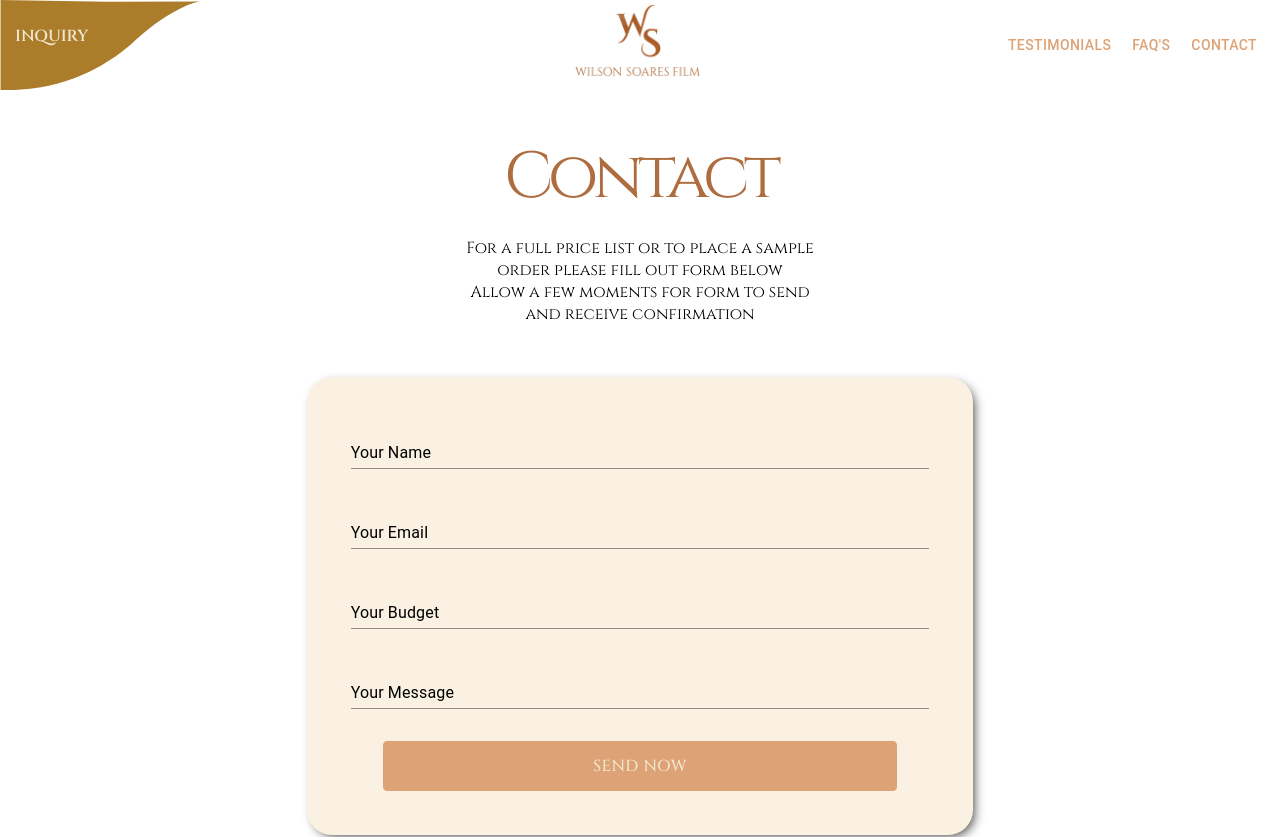
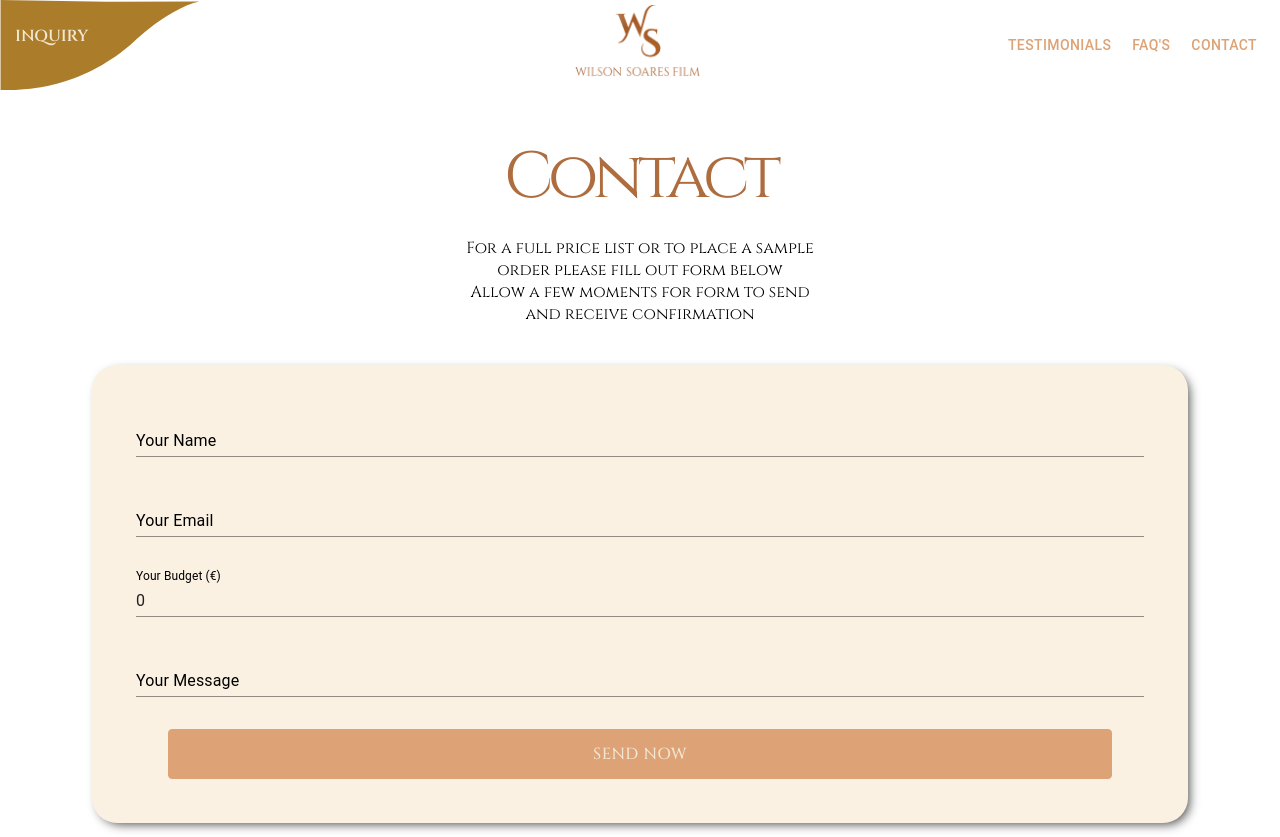
Before and after one commit to Markkex/wsweddings, a Next.js app: page /contact in a window 1280 px wide. Shown: the top 837 px of the page. Built offline with nearby package versions, Linux system fonts and the light colour scheme.

Commit message:
contact forms

```diff
--- a/src/app/contact/page.js
+++ b/src/app/contact/page.js
@@ -37,7 +37,13 @@ export default function Page() {
           </Grid>
         </div>
         <Box>
-          <Contact />
+        <Grid spacing={3}>
+            <Grid xs={0} md={1}></Grid>
+            <Grid xs={12} md={10}>
+            <Contact />
+            </Grid>
+          <Grid xs={0} md={1}></Grid>
+          </Grid>
         </Box>
       </Box>
       <Box></Box>
--- a/src/components/Contact/Contact.js
+++ b/src/components/Contact/Contact.js
@@ -13,14 +13,19 @@ export default function Contact() {
   const [email, setEmail] = useState("");
   const [budget, setBudget] = useState(0);
   const [message, setMessage] = useState("");
+  const [isSent, setIsSent] = useState(false);
 
   const submit = async () => {
+    if (name === "" || email === "" || budget === "" || message === "") {
+      alert("You need to fill all the required fields");
+      return;
+    }
 
     let formData = new FormData();
-    formData.append('name', name)
-    formData.append('email', email)
-    formData.append('budget', budget)
-    formData.append('message', message)
+    formData.append("name", name);
+    formData.append("email", email);
+    formData.append("budget", budget);
+    formData.append("message", message);
     const obj = {
       name: name,
       email: email,
@@ -29,22 +34,24 @@ export default function Contact() {
     };
 
     try {
-      const response = await fetch("/api/contact", {
+      const response = await fetch(
+        "https://api.wilsonsoaresfilm.com/index.php",
+        {
           method: "POST",
           headers: {
-          'Content-Type': 'application/json',
+            "Content-Type": "application/json",
           },
+          mode: "no-cors",
           body: JSON.stringify(obj),
-      });
+        }
+      );
 
-      if (!response.ok) {
-        console.log("falling over");
-        throw new Error(`response status: ${response.status}`);
-      }
-      const responseData = await response.json();
-      console.log(responseData["message"]);
-
-      alert("Message successfully sent");
+      alert("Message successfully sent. We will contact you shortly!");
+      setName("");
+      setEmail("");
+      setBudget("");
+      setMessage("");
+      setIsSent(true);
     } catch (err) {
       console.error(err);
       alert(err);
@@ -52,18 +59,17 @@ export default function Contact() {
   };
 
   return (
-    <Container>
-      <Box p={3} m={5}>
+
+      <Box  m={5}>
         <Grid container spacing={3}>
-          <Grid item xs={0} md={2}></Grid>
           <Grid
             item
             xs={12}
-            md={8}
+            md={12}
             className="contact-container text-align-center"
           >
             <Grid>
-              <Grid m={4} item xs={0} md={12}>
+              <Grid m={4} item xs={12} md={12}>
                 <TextField
                   id="standard-basic"
                   label="Your Name"
@@ -71,27 +77,30 @@ export default function Contact() {
                   fullWidth
                   className="input-color label"
                   onChange={(e) => setName(e.target.value)}
+                  value={name}
                 />
               </Grid>
-              <Grid m={4} item xs={0} md={12}>
+              <Grid m={4} item xs={12} md={12}>
                 <TextField
                   id="standard-basic"
                   label="Your Email"
                   variant="standard"
                   fullWidth
                   onChange={(e) => setEmail(e.target.value)}
+                  value={email}
                 />
               </Grid>
-              <Grid m={4} item xs={0} md={12}>
+              <Grid m={4} item xs={12} md={12}>
                 <TextField
                   id="standard-basic"
-                  label="Your Budget"
+                  label="Your Budget (€)"
                   variant="standard"
                   fullWidth
                   onChange={(e) => setBudget(e.target.value)}
+                  value={budget}
                 />
               </Grid>
-              <Grid m={4} item xs={0} md={12}>
+              <Grid m={4} item xs={12} md={12}>
                 <TextField
                   id="standard-basic"
                   label="Your Message"
@@ -101,19 +110,21 @@ export default function Contact() {
                   maxRows={10}
                   style={{ color: "color: #000" }}
                   onChange={(e) => setMessage(e.target.value)}
+                  value={message}
                 />
               </Grid>
-              <Grid m={4} marginLeft={8} marginRight={8} item xs={0} md={6}>
+              {isSent === false && (
+                <Grid m={4} marginLeft={8} marginRight={8} item xs={12} md={6}>
                   <BootstrapButton className="contact-button" onClick={submit}>
                     SEND NOW
                   </BootstrapButton>
                 </Grid>
+              )}
             </Grid>
           </Grid>
-          <Grid item xs={0} md={2}></Grid>
         </Grid>
       </Box>
-    </Container>
+
   );
 }
 
--- a/src/components/Menu/Menu.js
+++ b/src/components/Menu/Menu.js
@@ -19,7 +19,12 @@ import Image from "next/image";
 import useScrollTrigger from "@mui/material/useScrollTrigger";
 import MenuScrollToChange from "../MenuScrollToChange/MenuScrollToChange";
 import Link from "next/link";
+import { usePathname } from "next/navigation";
+import { useState } from "react";
 
+import Modal from "@mui/material/Modal";
+import Contact from "@/components/Contact/Contact";
+import CancelIcon from '@mui/icons-material/Cancel';
 const pages = [
   {
     name: "Testimonials",
@@ -35,13 +40,25 @@ const pages = [
   },
 ];
 
-import { usePathname } from 'next/navigation'
-
+const style = {
+  position: 'absolute',
+  top: '50%',
+  left: '50%',
+  transform: 'translate(-50%, -50%)',
+  bgcolor: '#FEFBF0',
+  borderRadius: '25px',
+  pt: 4,
+  px: 2,
+  pb: 2,
+};
 
 function ResponsiveAppBar() {
+  const [open, setOpen] = useState(false);
+  const handleOpen = () => setOpen(true);
+  const handleClose = () => setOpen(false);
   const [anchorElNav, setAnchorElNav] = React.useState(null);
   const [anchorElUser, setAnchorElUser] = React.useState(null);
-  const pathname = usePathname()
+  const pathname = usePathname();
 
   const handleOpenNavMenu = (event) => {
     setAnchorElNav(event.currentTarget);
@@ -60,19 +77,19 @@ function ResponsiveAppBar() {
   };
 
   return (
+    <React.Fragment>
       <MenuScrollToChange>
         <AppBar
-        position={pathname === '/' ? "fixed" : "sticky"}
+          position={pathname === "/" ? "fixed" : "sticky"}
           className="transparent-background-color no-padding padding-appbar"
         >
-
           <Toolbar disableGutters>
-
             <Box
+              onClick={handleOpen}
               sx={{
                 display: { xs: "flex", md: "flex" },
               }}
-              flexGrow={{xs: 1, md: 1}}
+              flexGrow={{ xs: 1, md: 1 }}
             >
               <svg
                 xmlns="http://www.w3.org/2000/svg"
@@ -92,7 +109,6 @@ function ResponsiveAppBar() {
                   noWrap
                   onClick={() => console.log("cenas")}
                   sx={{
-
                     fontFamily: "Cinzel",
                     fontWeight: 600,
                     color: "#F2E7D3",
@@ -106,7 +122,7 @@ function ResponsiveAppBar() {
             <Box
               sx={{
                 display: { xs: "flex", md: "flex" },
-                justifyContent: "center"
+                justifyContent: "center",
               }}
               flexGrow={3}
             >
@@ -122,7 +138,13 @@ function ResponsiveAppBar() {
               </Link>
             </Box>
 
-            <Box sx={{  display: { xs: "flex", md: "none" }, justifyContent:"flex-end", flexGrow: "1" }}>
+            <Box
+              sx={{
+                display: { xs: "flex", md: "none" },
+                justifyContent: "flex-end",
+                flexGrow: "1",
+              }}
+            >
               <IconButton
                 size="large"
                 aria-label="account of current user"
@@ -160,22 +182,53 @@ function ResponsiveAppBar() {
                 ))}
               </Menu>
             </Box>
-            <Box sx={{ display: { xs: "none", md: "flex" }, justifyContent:"flex-end", flexGrow: "1" }}>
+            <Box
+              sx={{
+                display: { xs: "none", md: "flex" },
+                justifyContent: "flex-end",
+                flexGrow: "1",
+              }}
+            >
               {pages.map((page) => (
                 <Button
                   key={page.name}
                   onClick={handleCloseNavMenu}
                   sx={{ my: 2, color: "white", display: "block" }}
                 >
-                  <Link href={page.link} className="menu-items-color">{page.name}</Link>
+                  <Link href={page.link} className="menu-items-color">
+                    {page.name}
+                  </Link>
                 </Button>
               ))}
             </Box>
-
           </Toolbar>
-
         </AppBar>
       </MenuScrollToChange>
+      <Modal
+        open={open}
+        onClose={handleClose}
+        aria-labelledby="modal-modal-title"
+        aria-describedby="modal-modal-description"
+      >
+      <Box sx={style}>
+        <div  style={{display:'flex', paddingBottom: '40px', justifyContent: 'flex-end'}} onClick={handleClose}>
+        <CancelIcon  sx={{color: '#DDA376'}}/>
+        </div>
+        <div style={{textAlign: "center"}}>
+          <span>
+            For a full price list or to place a sample order please fill out
+            form below
+          </span>
+        </div>
+        <div style={{textAlign: "center"}}>
+          <span>
+            Allow a few moments for form to send and receive confirmation
+          </span>
+        </div>
+        <Contact />
+        </Box>
+      </Modal>
+    </React.Fragment>
   );
 }
 export default ResponsiveAppBar;
```
Lines whose indentation alone changed are shown as unchanged.
